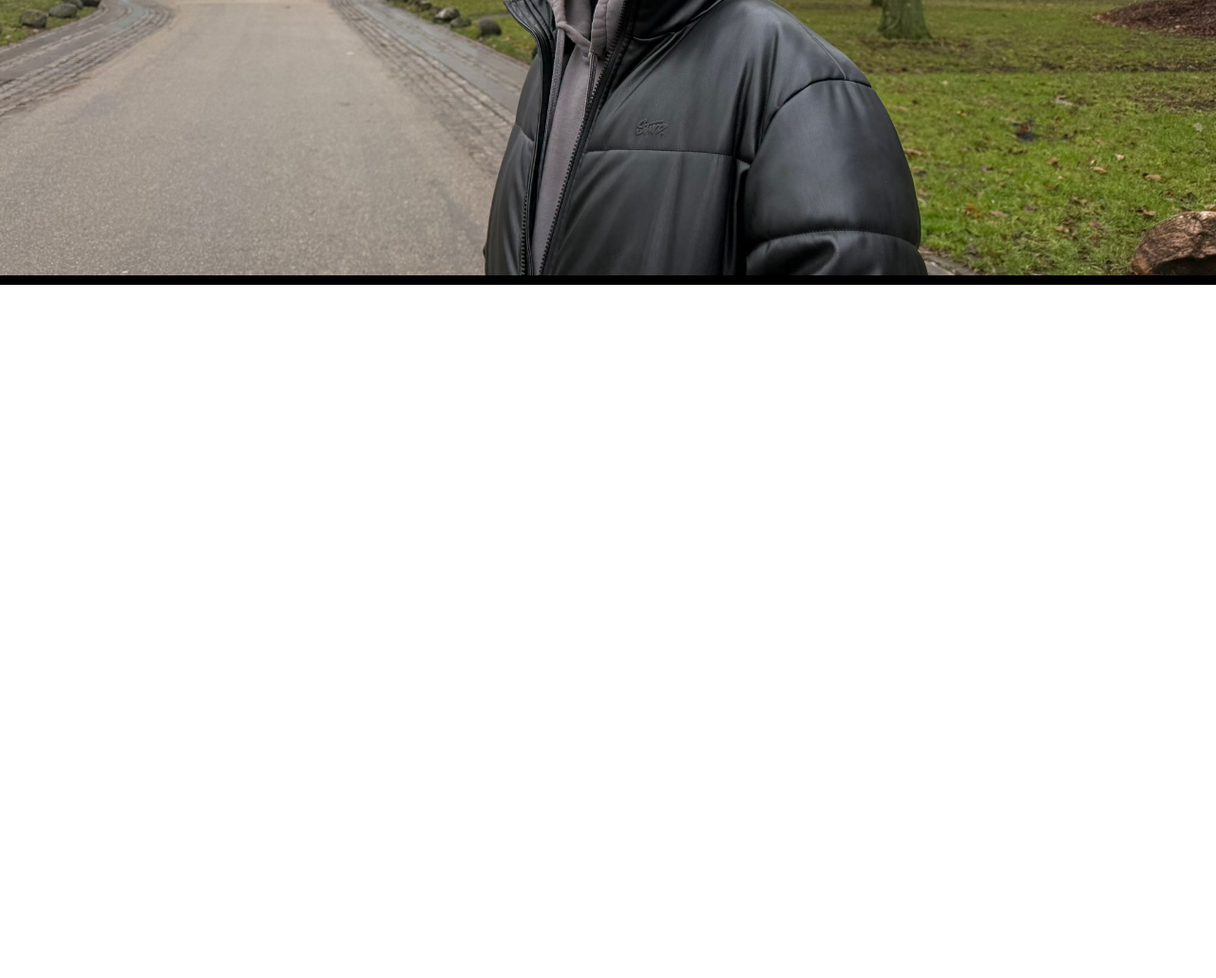
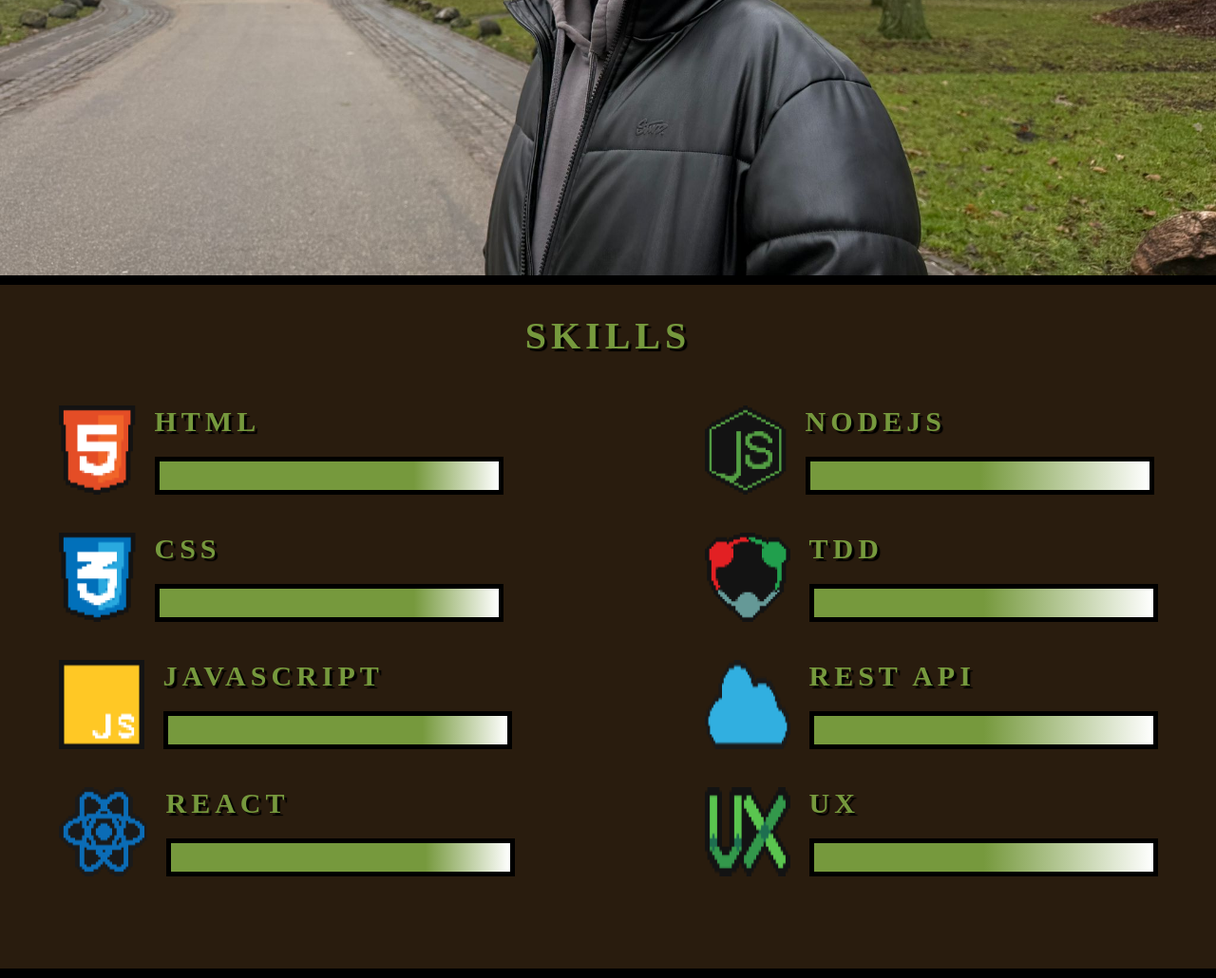
Before and after one commit to Fernandofvsouza/html-css-feliz, a plain HTML site: page index.html in a window 1280 px wide. Shown: the part 590-1620 px from the top of the page at 95% size. Before the commit the page ends 890 px from the top, so only its background shows below. Drawn offline with Linux system fonts and the light colour scheme; a web font is replaced by a local one.

Commit message:
section skills

```diff
--- /dev/null
+++ b/css/skills.css
@@ -0,0 +1,166 @@
+.skills{
+    background-color: #291c0e;
+    height: 730px;
+    display: flex;
+    flex-direction: column;
+    border-bottom: 10px solid black;
+
+}
+.skills-title{
+    text-align: center;
+    font-family: "Hanalei Fill", serif;
+    color: #76993d;
+    text-shadow: 3PX 3PX 1px  BLACK;
+    font-size: 40px;
+    letter-spacing: 5px;
+    text-transform: uppercase;
+    margin-top: 30px;
+}
+
+.lang{
+    display: flex;
+    align-items: center;
+    justify-content: center;
+    gap: 200px;
+    margin-top: 50px;
+}
+.column1{
+    display: flex;
+    flex-direction: column;
+}
+.column2{
+
+    display: flex;
+    flex-direction: column;
+
+}
+.bar{
+
+    background-image: linear-gradient(to right, #76993d, #76993d, #76993d, #76993d,  #Fff );
+    height: 40px;
+    width: 367px;
+    border: 5px solid black;
+}
+.bar2{
+
+    background-image: linear-gradient(to right, #76993d, #76993d,  #Fff );
+    height: 40px;
+    width: 367px;
+    border: 5px solid black;
+}
+h4{
+    font-family: "Hanalei Fill", serif;
+    color: #76993d;
+    text-shadow: 3PX 3PX 1px  BLACK;
+    font-size: 30px;
+    letter-spacing: 5px;
+    text-transform: uppercase;
+
+}
+.html{
+    display: flex;
+    gap: 20px;
+    margin-bottom: 40px;
+
+}
+
+.html-bar{
+    display: flex;
+    flex-direction: column;
+    gap: 20px;}
+
+
+.css{
+    display: flex;
+    gap: 20px;
+    margin-bottom: 40px;
+}
+
+.css-bar{
+    display: flex;
+    flex-direction: column;
+    gap: 20px;
+}
+
+.js{
+    display: flex;
+    gap: 20px;
+    margin-bottom: 40px;
+}
+
+.js-bar{
+    display: flex;
+    flex-direction: column;
+    gap: 20px;
+
+}
+
+.react{
+    display: flex;
+    gap: 20px;
+    margin-bottom: 40px;
+}
+
+.react-bar{
+    display: flex;
+    flex-direction: column;
+    gap: 20px
+
+}
+
+.nodejs{
+    display: flex;
+    gap: 20px;
+    margin-bottom: 40px;
+
+}
+.nodejs-bar{
+    display: flex;
+    flex-direction: column;
+    gap: 20px
+
+}
+
+.tdd{
+    display: flex;
+    gap: 20px;
+    margin-bottom: 40px;
+
+
+}
+
+.tdd-bar{
+    display: flex;
+    flex-direction: column;
+    gap: 20px
+
+
+}
+
+.rest{
+    display: flex;
+    gap: 20px;
+    margin-bottom: 40px;
+
+}
+
+.rest-bar{
+    display: flex;
+    flex-direction: column;
+    gap: 20px
+
+}
+
+.ux{
+    display: flex;
+    gap: 20px;
+    margin-bottom: 40px;
+
+}
+
+.ux-bar{
+    display: flex;
+    flex-direction: column;
+    gap: 20px
+
+}
--- a/index.html
+++ b/index.html
@@ -12,6 +12,7 @@
     <link rel="stylesheet" href="css/button.css">
     <link rel="stylesheet" href="css/nav-bar.css">
     <link rel="stylesheet" href="css/banner.css">
+    <link rel="stylesheet" href="css/skills.css">
 </head>
 <body>
     <header>
@@ -49,6 +50,72 @@
         </div>
 
     </section>
+    <section class="skills">
+        <h1 class="skills-title">Skills</h1>
+        <div class="lang">
+            <div class="column1">
+                <div class="html">
+                    <img src="assets/ico_html5.png" alt="">
+                    <div class="html-bar">
+                        <h4>HTML</h4>
+                        <div class="bar"></div>
+                    </div>
+                </div>
+                <div class="css">
+                    <img src="assets/ico_css3.png" alt="">
+                    <div class="css-bar">
+                        <h4>CSS</h4>
+                        <div class="bar"></div>
+                    </div>
+                </div>
+                <div class="js">
+                    <img src="assets/ico_js.png" alt="">
+                    <div class="js-bar">
+                        <h4>JavaScript</h4>
+                        <div class="bar"></div>
+                    </div>
+                </div>
+                <div class="react">
+                    <img src="assets/ico_react.png" alt="">
+                    <div class="react-bar">
+                        <h4>React</h4>
+                        <div class="bar"></div>
+                    </div>
+                </div>
+            </div>
+            <div class="column2">
+                <div class="nodejs">
+                    <img src="assets/ico_nodejs.png" alt="">
+                    <div class="nodejs-bar">
+                        <h4>NodeJS</h4>
+                        <div class="bar2"></div>
+                    </div>
+                </div>
+                <div class="tdd">
+                    <img src="assets/ico_tdd.png" alt="">
+                    <div class="tdd-bar">
+                        <h4>TDD</h4>
+                        <div class="bar2"></div>
+                    </div>
+                </div>
+                <div class="rest">
+                    <img src="assets/ico_restapi.png" alt="">
+                    <div class="rest-bar">
+                        <h4>Rest API</h4>
+                        <div class="bar2"></div>
+                    </div>
+                </div>
+                <div class="ux">
+                    <img src="assets/ico_ux.png" alt="">
+                    <div class="ux-bar">
+                        <h4>UX</h4>
+                        <div class="bar2"></div>
+                    </div>
+                </div>
+            </div>
+        </div>
+    </section>
+
 
 </body>
 </html>
```
Also changed, not shown: assets/ico_css3.png (added), assets/ico_html5.png (added), assets/ico_js.png (added), assets/ico_nodejs.png (added), assets/ico_react.png (added), assets/ico_restapi.png (added), assets/ico_tdd.png (added), assets/ico_ux.png (added).
